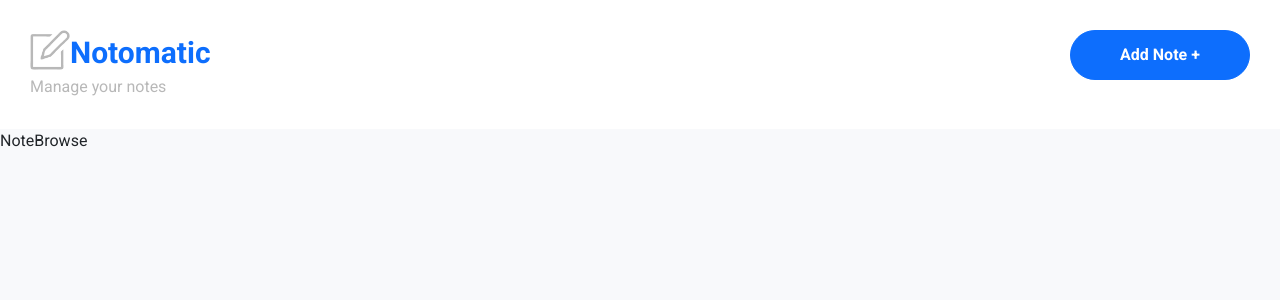
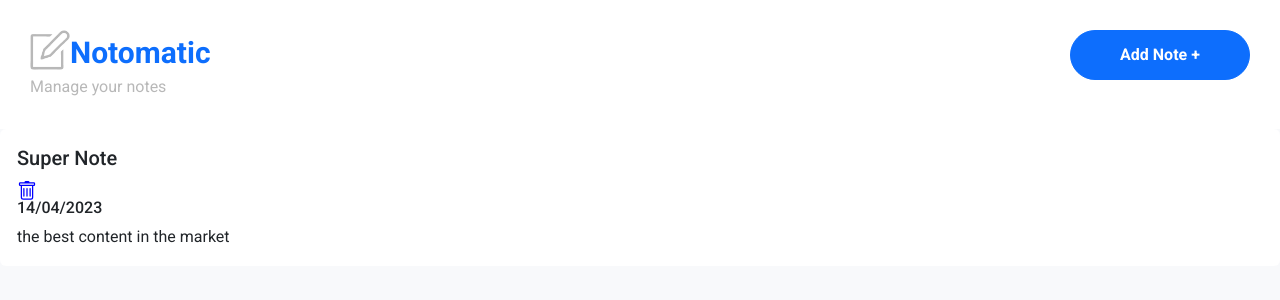
Before and after one commit to avneesh-jha/notomatic, a React (Create React App) app: page / in a window 1280 px wide. Shown: the top 300 px of the page. Built offline with nearby package versions, Linux system fonts and the light colour scheme; data requests are answered from the project's data file.

Commit message:
feat:added text card component and trahs icon with color changing

```diff
--- a/package.json
+++ b/package.json
@@ -9,6 +9,7 @@
     "@testing-library/user-event": "^13.5.0",
     "axios": "^1.3.5",
     "react": "^18.2.0",
+    "react-bootstrap-icons": "^1.10.3",
     "react-dom": "^18.2.0",
     "react-redux": "^8.0.5",
     "react-router-dom": "^6.3.0",
--- a/src/App.jsx
+++ b/src/App.jsx
@@ -1,7 +1,7 @@
 import { Outlet } from "react-router-dom";
-import { Header } from "./components/header/Header";
+import { Header } from "./components/Header/Header";
 import { useEffect } from "react";
-import { NoteAPI } from "./assets/api/note-api";
+import { NoteAPI } from "./api/note-api";
 import { useDispatch } from "react-redux";
 import { setNoteList } from "./store/notes/notes-slice";
 
@@ -12,7 +12,6 @@ export function App() {
     console.log(noteslist);
     dispatch(setNoteList(noteslist));
   }
-
   useEffect(() => {
     fetchNoteList();
   }, []);
--- /dev/null
+++ b/src/components/TextCard/TextCard.jsx
@@ -0,0 +1,31 @@
+import { useState } from "react";
+import { Trash } from "react-bootstrap-icons";
+
+export function TextCard({ title, subtitle, content, onClick, onClickTrash }) {
+  const [isCardHovered, setIsCardHovered] = useState(false);
+  const [isTrashHovered, setIsTrashHovered] = useState(false);
+
+  return (
+    <div
+      class="card"
+      style={{ borderColor: isCardHovered ? "blue" : "transparent" }}
+      onMouseEnter={() => setIsCardHovered(true)}
+      onMouseLeave={() => setIsCardHovered(false)}
+    >
+      <div class="card-body">
+        <div>
+          <h5 class="card-title">{title}</h5>
+          <Trash
+            size={20}
+            style={{ color: isTrashHovered ? "red" : "blue" }}
+            onMouseEnter={() => setIsTrashHovered(true)}
+            onMouseLeave={() => setIsTrashHovered(false)}
+          />
+        </div>
+
+        <h6 class="card-subtitle mb-2 text-body-secondary">{subtitle}</h6>
+        <p class="card-text">{content}</p>
+      </div>
+    </div>
+  );
+}
--- a/src/components/header/Header.jsx
+++ b/src/components/header/Header.jsx
@@ -1,6 +1,6 @@
-import { Logo } from "../logo/index";
+import { Logo } from "../Logo/index";
 import logoSrc from "../../assets/images/logo.png";
-import { ButtonPrimary } from "../buttonPrimary/ButtonPrimary";
+import { ButtonPrimary } from "../ButtonPrimary/ButtonPrimary";
 import s from "./style.module.css";
 import { useNavigate } from "react-router-dom";
 export function Header() {
--- a/src/pages/NoteBrowse/NoteBrowse.jsx
+++ b/src/pages/NoteBrowse/NoteBrowse.jsx
@@ -1,3 +1,17 @@
+import { TextCard } from "../../components/TextCard/TextCard";
+
 export function NoteBrowse() {
-  return <div>NoteBrowse</div>;
+  return (
+    <div>
+      <TextCard
+        title="Super Note"
+        subtitle="14/04/2023"
+        content="the best content in the market"
+        onClick={() => {
+          alert("on click event");
+        }}
+        onClickTrash={() => alert("on ClickTrash event")}
+      />
+    </div>
+  );
 }
```
Also changed, not shown: src/api/note-api.js (renamed from src/assets/api/note-api.js), src/components/TextCard/style.module.css (added), 1 other file (tests, documents, lock files or other folders).
